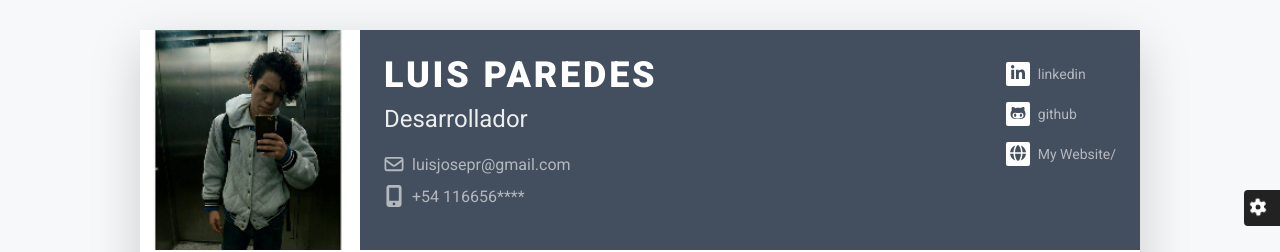
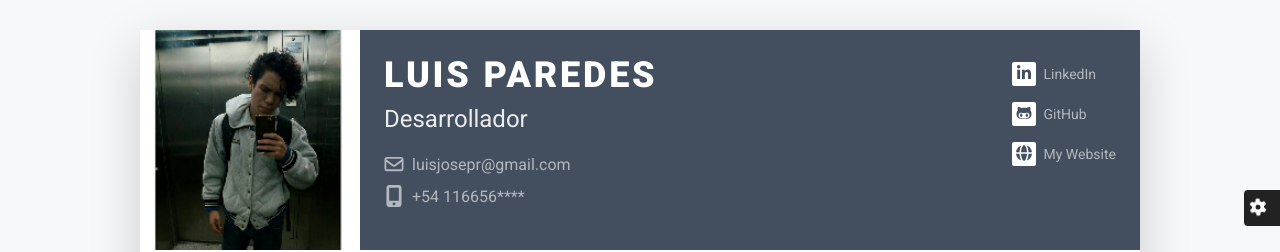
Before and after one commit to LuisParedes1/CV, a plain HTML site: page docs/index.html in a window 1280 px wide. Shown: the top 252 px of the page. Drawn offline with Linux system fonts and the light colour scheme.

```diff
--- a/docs/index.html
+++ b/docs/index.html
@@ -46,10 +46,10 @@
 					    </div><!--//primary-info-->
 					    <div class="secondary-info ml-md-auto mt-2">
 						    <ul class="resume-social list-unstyled">
-				                <li class="mb-3"><a href="linkedin.com/in/luisjoseparedes"><span class="fa-container text-center mr-2"><i class="fab fa-linkedin-in fa-fw"></i></span>linkedin</a></li>
-				                <li class="mb-3"><a href="github.com/LuisParedes1"><span class="fa-container text-center mr-2"><i class="fab fa-github-alt fa-fw"></i></span>github</a></li>
+				                <li class="mb-3"><a href="linkedin.com/in/luisjoseparedes"><span class="fa-container text-center mr-2"><i class="fab fa-linkedin-in fa-fw"></i></span>LinkedIn</a></li>
+				                <li class="mb-3"><a href="github.com/LuisParedes1"><span class="fa-container text-center mr-2"><i class="fab fa-github-alt fa-fw"></i></span>GitHub</a></li>
 				                <!--<li class="mb-3"><a href="#"><span class="fa-container text-center mr-2"><i class="fab fa-codepen fa-fw"></i></span>codepen.io/username/</a></li> -->
-				                <li><a href="https://luisparedes1.github.io/"><span class="fa-container text-center mr-2"><i class="fas fa-globe"></i></span>My Website/</a></li>
+				                <li><a href="https://luisparedes1.github.io/"><span class="fa-container text-center mr-2"><i class="fas fa-globe"></i></span>My Website</a></li>
 						    </ul>
 					    </div><!--//secondary-info-->
 
```
Also changed, not shown: docs/favicon.ico, 1 other file.
